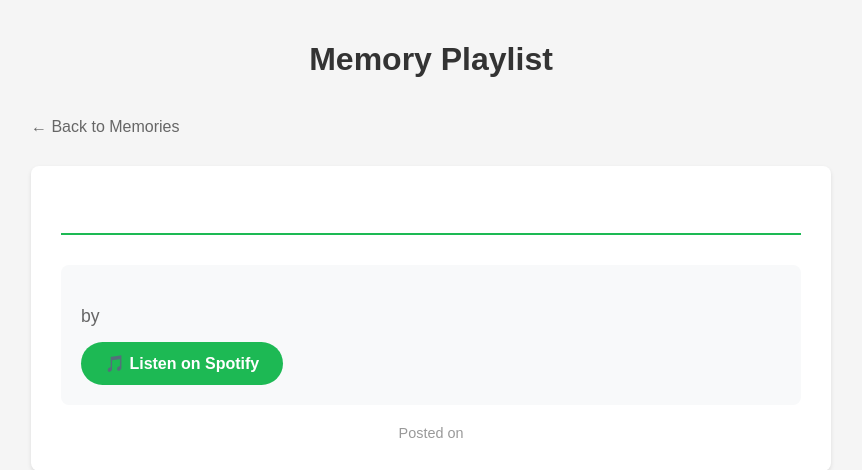
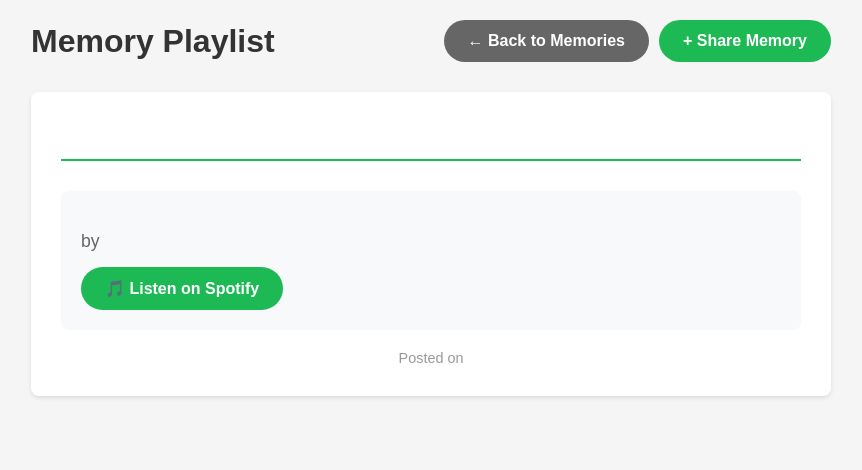
Before and after one commit to aw03yhnn/memory_playlist, a Django app: template memolog/templates/memolog/memory_detail.html in a window 1280 px wide. Shown: the top 470 px of the page, without its empty margins (209-1071 px from the left). Run offline with Django 4.2, Linux system fonts and the light colour scheme; the template is opened without the code that fills it, so the values that code supplies are empty.

Commit message:
Add navigation buttons to detail page

```diff
--- a/memolog/templates/memolog/memory_detail.html
+++ b/memolog/templates/memolog/memory_detail.html
@@ -12,6 +12,40 @@
             margin: 0 auto;
             padding: 20px;
             background-color: #f5f5f5;
+        }
+        .header {
+            display: flex;
+            justify-content: space-between;
+            align-items: center;
+            margin-bottom: 30px;
+        }
+        .nav-buttons {
+            display: flex;
+            gap: 10px;
+        }
+        .back-btn {
+            background: #666;
+            color: white;
+            padding: 12px 24px;
+            text-decoration: none;
+            border-radius: 25px;
+            font-weight: bold;
+            transition: background-color 0.3s;
+        }
+        .back-btn:hover {
+            background: #555;
+        }
+        .create-btn {
+            background: #1DB954;
+            color: white;
+            padding: 12px 24px;
+            text-decoration: none;
+            border-radius: 25px;
+            font-weight: bold;
+            transition: background-color 0.3s;
+        }
+        .create-btn:hover {
+            background: #1ed760;
         }
         .memory-detail {
             background: white;
@@ -67,28 +101,21 @@
             margin-top: 20px;
             text-align: center;
         }
-        .back-link {
-            display: inline-block;
-            color: #666;
-            text-decoration: none;
-            margin-bottom: 20px;
-            padding: 10px 0;
-        }
-        .back-link:hover {
-            color: #333;
-        }
         h1 {
             color: #333;
-            text-align: center;
-            margin-bottom: 30px;
+            margin: 0;
         }
     </style>
 </head>
 <body>
-    <h1>Memory Playlist</h1>
-
-    <!-- 一覧ページに戻るリンク -->
-    <a href="{% url 'memolog:memory_list' %}" class="back-link">← Back to Memories</a>
+    <!-- ヘッダー部分 -->
+    <div class="header">
+        <h1>Memory Playlist</h1>
+        <div class="nav-buttons">
+            <a href="{% url 'memolog:memory_list' %}" class="back-btn">← Back to Memories</a>
+            <a href="{% url 'memolog:memory_create' %}" class="create-btn">+ Share Memory</a>
+        </div>
+    </div>
 
     <!-- 記憶の詳細を表示 -->
     <div class="memory-detail">
```
